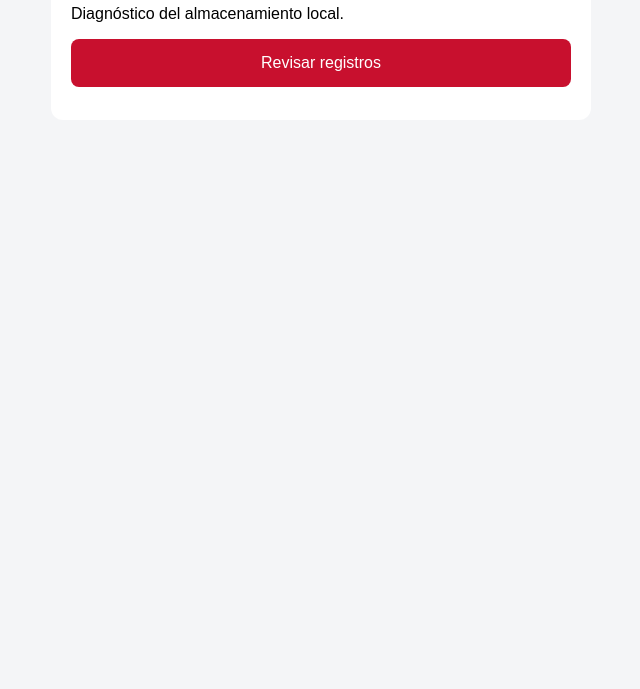
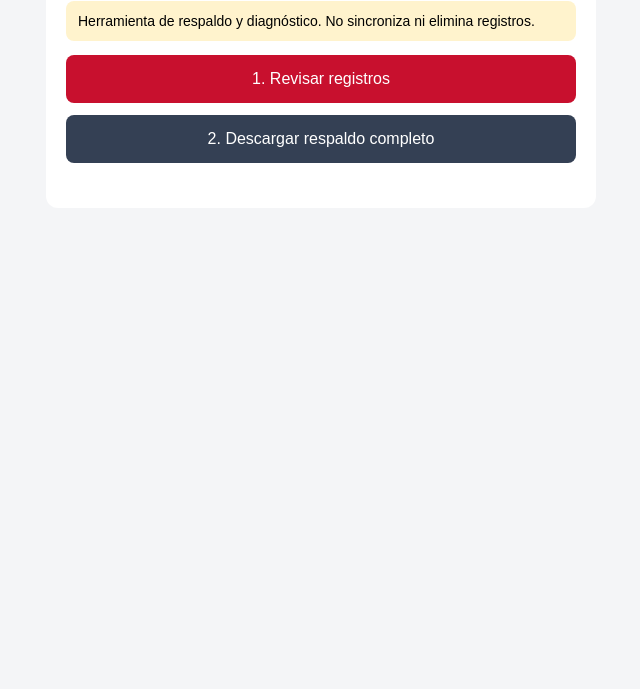
Before and after one commit to ajortizp/rondas-vigilancia, a plain HTML site: page recuperacion.html in a window 1280 px wide. Shown: the part 111-800 px from the top of the page, without its empty margins (319-959 px from the left). Drawn offline with Linux system fonts and the light colour scheme.

Commit message:
Recuperacion V2 - Respaldo completo de rondas

```diff
--- a/recuperacion.html
+++ b/recuperacion.html
@@ -4,18 +4,21 @@
 <head>
 <meta charset="UTF-8">
 <meta name="viewport" content="width=device-width, initial-scale=1">
-<title>Recuperación de rondas</title>
+<title>Recuperación de rondas V2</title>
 <style>
+* {
+  box-sizing: border-box;
+}
 body {
   font-family: Arial, sans-serif;
   background: #f4f5f7;
-  padding: 20px;
+  padding: 16px;
 }
 .card {
   background: white;
   padding: 20px;
   border-radius: 12px;
-  max-width: 500px;
+  max-width: 550px;
   margin: auto;
 }
 button {
@@ -26,56 +29,174 @@ button {
   border-radius: 8px;
   width: 100%;
   font-size: 16px;
+  margin-bottom: 12px;
+}
+.secondary {
+  background: #344054;
 }
 pre {
   white-space: pre-wrap;
   overflow-wrap: anywhere;
+  font-size: 13px;
+}
+.aviso {
+  background: #fff3cd;
+  padding: 12px;
+  border-radius: 8px;
+  font-size: 14px;
 }
 </style>
 </head>
 <body>
+
 <div class="card">
-  <h2>Recuperación de rondas</h2>
-  <p>Diagnóstico del almacenamiento local.</p>
-  <button onclick="diagnosticar()">
-    Revisar registros
-  </button>
-  <pre id="resultado"></pre>
+
+<h2>Recuperación de rondas V2</h2>
+
+<p class="aviso">
+Herramienta de respaldo y diagnóstico.
+No sincroniza ni elimina registros.
+</p>
+
+<button onclick="diagnosticar()">
+  1. Revisar registros
+</button>
+
+<button class="secondary" onclick="descargarRespaldo()">
+  2. Descargar respaldo completo
+</button>
+
+<pre id="resultado"></pre>
+
 </div>
 
 <script>
+
+const QUEUE_KEY = 'rv_offline_queue_v1';
+const MAP_KEY = 'rv_id_map_v1';
+
+function obtenerDatos() {
+
+  const pendientes = JSON.parse(
+    localStorage.getItem(QUEUE_KEY) || '[]'
+  );
+
+  const mapa = JSON.parse(
+    localStorage.getItem(MAP_KEY) || '{}'
+  );
+
+  const activas = {};
+
+  Object.keys(localStorage)
+    .filter(k => k.startsWith('rv_active_'))
+    .forEach(k => {
+      activas[k] = JSON.parse(localStorage.getItem(k));
+    });
+
+  return {
+    version: 'recuperacion-v2',
+    exportedAt: new Date().toISOString(),
+    pending: pendientes,
+    idMap: mapa,
+    activeRounds: activas
+  };
+
+}
+
 function diagnosticar() {
+
   const salida = document.getElementById('resultado');
 
   try {
-    const pendientes = JSON.parse(
-      localStorage.getItem('rv_offline_queue_v1') || '[]'
+
+    const datos = obtenerDatos();
+
+    const lineas = [
+      'DIAGNÓSTICO V2',
+      '',
+      'Registros pendientes: ' + datos.pending.length,
+      'Rondas activas: ' + Object.keys(datos.activeRounds).length,
+      'Identificadores vinculados: ' + Object.keys(datos.idMap).length,
+      '',
+      'DETALLE DE RONDAS ACTIVAS',
+      ''
+    ];
+
+    Object.values(datos.activeRounds).forEach((r, i) => {
+
+      lineas.push(
+        'Ronda ' + (i + 1),
+        'Vigilante: ' + (r?.user?.name || 'No identificado'),
+        'ID: ' + (r?.id || 'Sin ID'),
+        'Zona: ' + (r?.zone || 'Sin zona'),
+        'Inicio: ' + (r?.start || 'Sin fecha'),
+        'Estado: ' + (r?.status || 'Sin estado'),
+        'Pisos: ' + (r?.visits || []).length,
+        '-------------------------'
+      );
+
+    });
+
+    lineas.push(
+      '',
+      'Diagnóstico completado.',
+      'No se modificaron registros.'
     );
 
-    const mapa = JSON.parse(
-      localStorage.getItem('rv_id_map_v1') || '{}'
+    salida.textContent = lineas.join('\n');
+
+  } catch (error) {
+
+    salida.textContent = 'Error: ' + error.message;
+
+  }
+
+}
+
+function descargarRespaldo() {
+
+  try {
+
+    const datos = obtenerDatos();
+
+    if (datos.pending.length !== 96) {
+      alert('La cantidad de pendientes cambió. Detener la intervención.');
+      return;
+    }
+
+    const contenido = JSON.stringify(datos, null, 2);
+
+    const blob = new Blob(
+      [contenido],
+      {type: 'application/json'}
     );
 
-    const activas = Object.keys(localStorage)
-      .filter(k => k.startsWith('rv_active_'));
+    const url = URL.createObjectURL(blob);
+    const enlace = document.createElement('a');
 
-    salida.textContent = [
-      'Registros pendientes: ' + pendientes.length,
-      'Rondas activas locales: ' + activas.length,
-      'Identificadores vinculados: ' + Object.keys(mapa).length,
-      '',
-      pendientes.length === 96
-        ? 'Cola de 96 registros identificada.'
-        : 'Cantidad distinta de la esperada.',
-      '',
-      'Diagnóstico completado.',
-      'No se ha modificado ningún registro.'
-    ].join('\n');
+    enlace.href = url;
+
+    enlace.download =
+      'respaldo_completo_rondas_' +
+      new Date().toISOString().replace(/[:.]/g, '-') +
+      '.json';
+
+    document.body.appendChild(enlace);
+    enlace.click();
+    enlace.remove();
+
+    setTimeout(() => URL.revokeObjectURL(url), 1000);
+
+    alert('Descarga solicitada. Verifica el archivo en Descargas.');
 
   } catch (error) {
-    salida.textContent = 'Error: ' + error.message;
+
+    alert('Error al generar respaldo: ' + error.message);
+
   }
+
 }
+
 </script>
 </body>
 </html>
```
